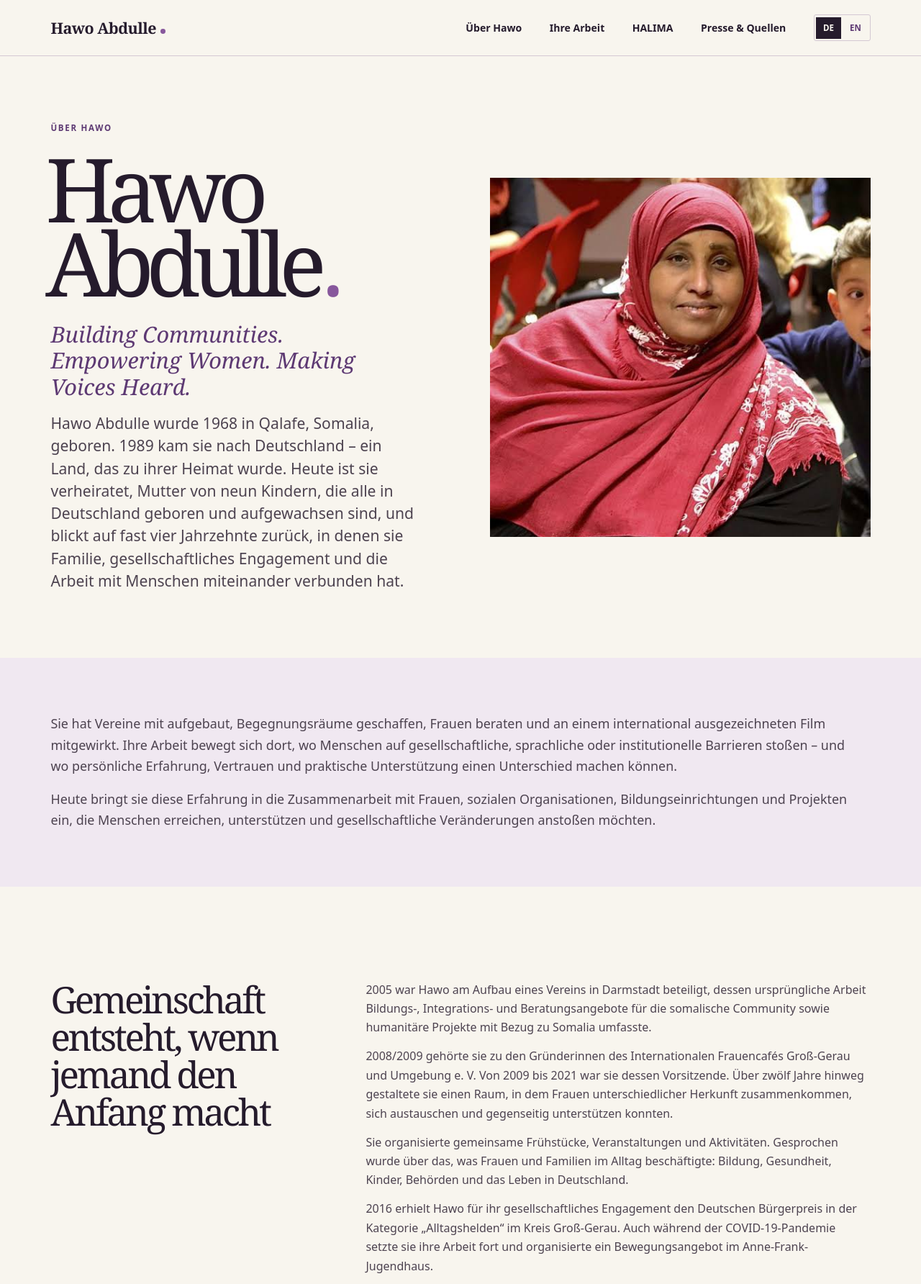
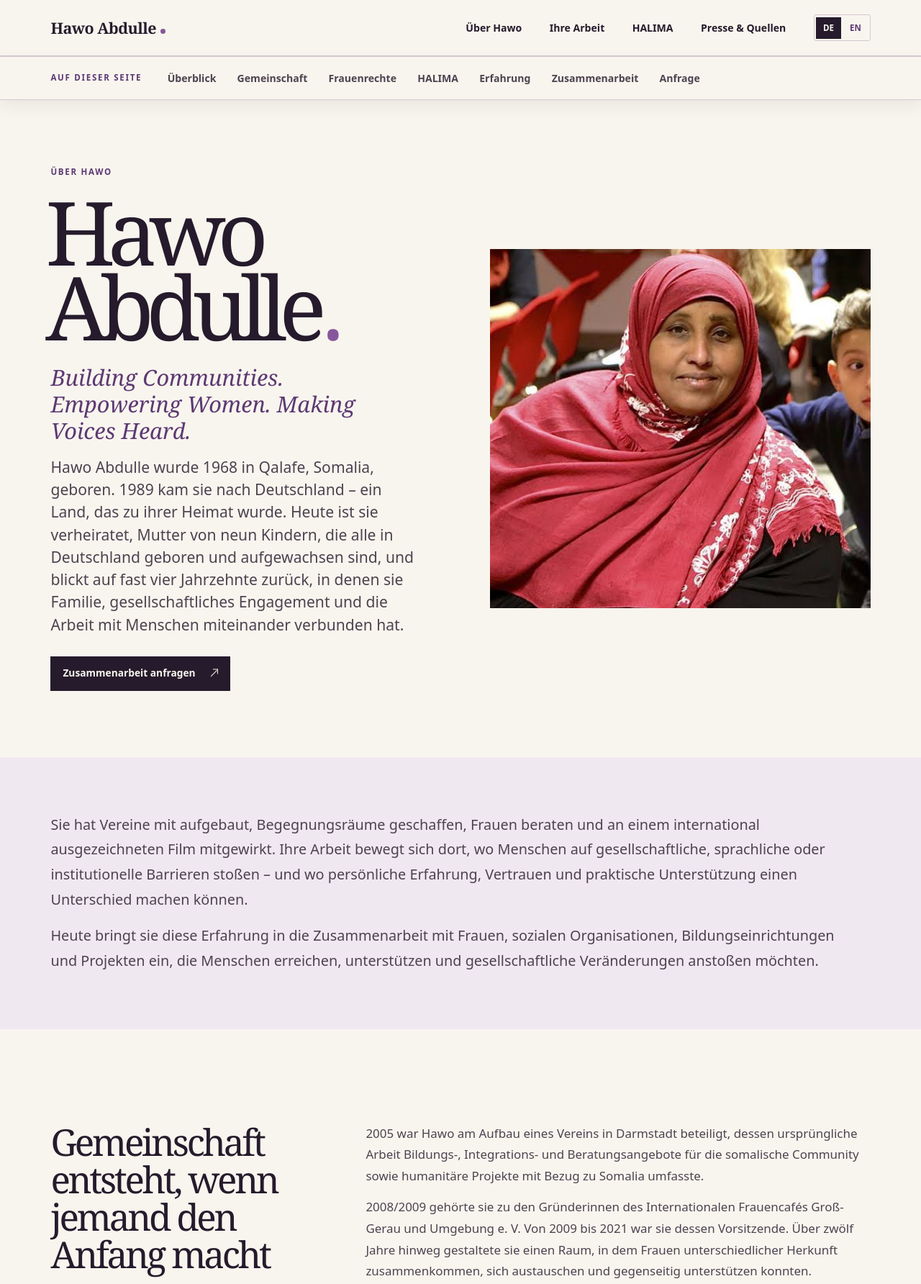
Before and after one commit to furatabdulle-ship-it/hooyo, a website: page about.html in a window 1280 px wide. Shown: the top 1784 px of the page at 72% size. Drawn offline with Linux system fonts and the light colour scheme.

Commit message:
Improve About page navigation and readability
Co-authored-by: Copilot <223556219+Copilot@users.noreply.github.com>

```diff
--- a/about.html
+++ b/about.html
@@ -25,19 +25,37 @@
     </div>
   </header>
   <main id="inhalt">
+    <nav class="about-local-nav" aria-label="Navigation auf dieser Seite">
+      <div class="wrap about-local-nav-inner">
+        <p class="eyebrow about-local-nav-label">Auf dieser Seite</p>
+        <ul>
+          <li><a href="#ueberblick">Überblick</a></li>
+          <li><a href="#gemeinschaft">Gemeinschaft</a></li>
+          <li><a href="#frauenrechte">Frauenrechte</a></li>
+          <li><a href="#halima">HALIMA</a></li>
+          <li><a href="#erfahrung">Erfahrung</a></li>
+          <li><a href="#work-with-hawo">Zusammenarbeit</a></li>
+          <li><a href="#anfrage">Anfrage</a></li>
+        </ul>
+      </div>
+    </nav>
+
     <section class="wrap hero about-hero" aria-labelledby="titel">
       <div class="hero-copy">
         <p class="eyebrow">Über Hawo</p>
         <h1 id="titel">Hawo<br>Abdulle<span>.</span></h1>
         <p class="about-tagline" lang="en">Building Communities. Empowering Women. Making Voices Heard.</p>
         <p class="hero-intro">Hawo Abdulle wurde 1968 in Qalafe, Somalia, geboren. 1989 kam sie nach Deutschland – ein Land, das zu ihrer Heimat wurde. Heute ist sie verheiratet, Mutter von neun Kindern, die alle in Deutschland geboren und aufgewachsen sind, und blickt auf fast vier Jahrzehnte zurück, in denen sie Familie, gesellschaftliches Engagement und die Arbeit mit Menschen miteinander verbunden hat.</p>
+        <div class="hero-actions">
+          <a class="button" href="zusammenarbeit.html">Zusammenarbeit anfragen <span aria-hidden="true">↗</span></a>
+        </div>
       </div>
       <figure class="portrait">
         <img src="hawo.jpg" alt="Porträt von Hawo Abdulle">
       </figure>
     </section>
 
-    <section class="about-overview">
+    <section class="about-overview" id="ueberblick">
       <div class="wrap">
         <p>Sie hat Vereine mit aufgebaut, Begegnungsräume geschaffen, Frauen beraten und an einem international ausgezeichneten Film mitgewirkt. Ihre Arbeit bewegt sich dort, wo Menschen auf gesellschaftliche, sprachliche oder institutionelle Barrieren stoßen – und wo persönliche Erfahrung, Vertrauen und praktische Unterstützung einen Unterschied machen können.</p>
         <p>Heute bringt sie diese Erfahrung in die Zusammenarbeit mit Frauen, sozialen Organisationen, Bildungseinrichtungen und Projekten ein, die Menschen erreichen, unterstützen und gesellschaftliche Veränderungen anstoßen möchten.</p>
@@ -125,7 +143,7 @@
       </section>
     </div>
 
-    <section class="about-cta">
+    <section class="about-cta" id="anfrage">
       <div class="wrap">
         <p class="eyebrow">Zusammenarbeit</p>
         <h2>Let's create spaces where people are heard.</h2>
--- a/style.css
+++ b/style.css
@@ -200,26 +200,38 @@ dd + dt { margin-top: .6rem; }
 .legal-updated { font-size: .86rem; }
 .about-hero .hero-intro { max-width: 42rem; }
 .about-tagline { max-width: 42rem; margin-bottom: 1rem; color: var(--violet); font: italic clamp(1.35rem, 2.4vw, 2rem)/1.2 var(--serif); }
-.about-overview { padding-block: clamp(42px, 6vw, 78px); background: #f0e8f1; }
-.about-overview p { max-width: 70rem; color: var(--body); font-size: clamp(1rem, 1.4vw, 1.16rem); }
+.about-local-nav { position: sticky; top: 0; z-index: 4; border-block: 1px solid var(--rule); background: rgb(248 245 238 / 96%); box-shadow: 0 8px 22px rgb(37 27 44 / 7%); backdrop-filter: blur(12px); }
+.about-local-nav-inner { display: flex; align-items: center; gap: .65rem 1.5rem; padding-block: .7rem; }
+.about-local-nav-label { flex: none; margin: 0; white-space: nowrap; }
+.about-local-nav ul { display: flex; flex-wrap: wrap; gap: .25rem .4rem; margin: 0; padding: 0; list-style: none; }
+.about-local-nav a { display: inline-flex; min-height: 36px; align-items: center; padding: .35rem .65rem; border: 1px solid transparent; color: var(--body); font-size: .88rem; font-weight: 650; text-decoration: none; }
+.about-local-nav a:hover, .about-local-nav a:focus-visible { border-color: var(--rule); background: #fffaf4; color: var(--violet); }
+.about-overview { padding-block: clamp(42px, 6vw, 78px); background: #f0e8f1; scroll-margin-top: 112px; }
+.about-overview p { max-width: 70rem; color: var(--body); font-size: clamp(1.08rem, 1.55vw, 1.25rem); line-height: 1.75; }
 .about-overview p + p { margin-top: 1rem; }
 .about-sections { padding-block: clamp(28px, 5vw, 58px); }
-.about-section { display: grid; grid-template-columns: minmax(15rem, .68fr) 1.32fr; gap: 2rem clamp(2rem, 6vw, 5rem); padding-block: clamp(36px, 6vw, 72px); border-bottom: 1px solid var(--rule); }
+.about-section { display: grid; grid-template-columns: minmax(15rem, .68fr) 1.32fr; gap: 2rem clamp(2rem, 6vw, 5rem); padding-block: clamp(36px, 6vw, 72px); border-bottom: 1px solid var(--rule); scroll-margin-top: 112px; }
 .about-section h2 { margin: 0; font-size: clamp(2.2rem, 4vw, 4rem); line-height: 1.02; }
-.about-section p, .about-section li { max-width: 54rem; color: var(--body); }
+.about-section h2[id] { scroll-margin-top: 112px; }
+.about-section p, .about-section li { max-width: 54rem; color: var(--body); font-size: 1.06rem; line-height: 1.75; }
 .about-section p + p, .about-section ul { margin-top: .85rem; }
 .about-section ul { padding-left: 1.25rem; }
 .about-section h3 { margin: 1.5rem 0 .45rem; font-size: clamp(1.4rem, 2.1vw, 1.9rem); }
 .about-takeaway { margin-top: 1.5rem; padding: 1.2rem 1.35rem; border-left: 3px solid var(--violet); background: #f0e8f1; }
 .about-takeaway h3 { margin: 0 0 .45rem; }
 .about-services { display: grid; grid-template-columns: repeat(2, minmax(0, 1fr)); gap: 1rem; margin-top: 1.4rem; }
-.about-service { padding: 1.25rem; background: #fffaf4; border: 1px solid var(--rule); }
+.about-service { padding: 1.25rem; background: #fffaf4; border: 1px solid var(--rule); box-shadow: 0 8px 24px rgb(37 27 44 / 4%); transition: transform .2s ease, box-shadow .2s ease; }
+.about-service:hover { transform: translateY(-2px); box-shadow: 0 12px 28px rgb(37 27 44 / 9%); }
 .about-service h3 { margin: 0 0 .45rem; font-size: 1.35rem; }
 .about-cta { padding-block: clamp(48px, 7vw, 88px); background: var(--dark); color: var(--paper); }
+.about-cta { scroll-margin-top: 112px; }
 .about-cta h2 { max-width: 52rem; margin: .25em 0 .5em; font-size: clamp(2.6rem, 5vw, 5rem); }
-.about-cta p { max-width: 48rem; color: #e9dfea; }
+.about-cta p { max-width: 48rem; color: #e9dfea; font-size: 1.06rem; line-height: 1.75; }
 .about-cta .button { background: var(--paper); color: var(--dark); }
 @media (max-width: 680px) {
   .about-section, .about-services { grid-template-columns: 1fr; }
   .about-section { gap: 1.1rem; }
+  .about-local-nav-inner { align-items: flex-start; flex-direction: column; gap: .25rem; }
+  .about-local-nav ul { gap: .15rem; }
+  .about-local-nav a { min-height: 32px; padding-inline: .5rem; font-size: .82rem; }
 }
```
Also changed, not shown: en/about.html (+20 -2 lines).
